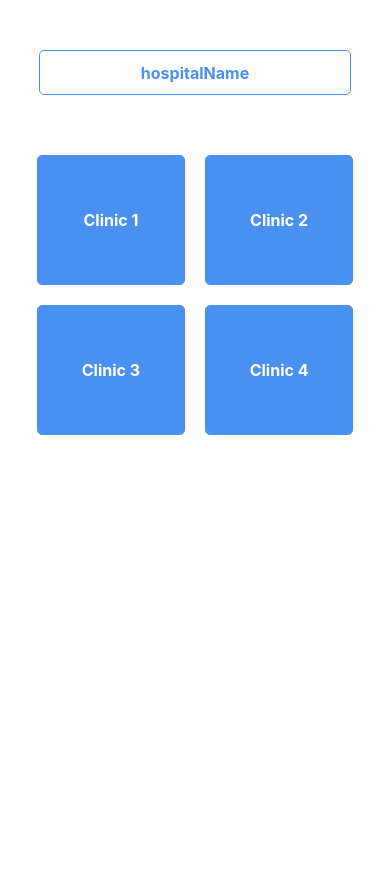
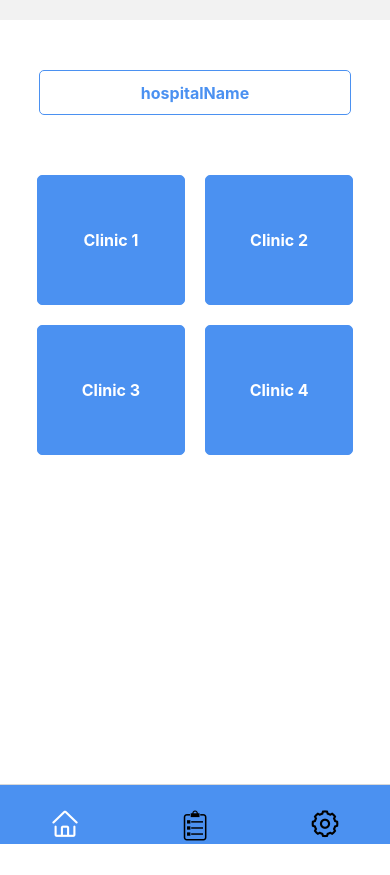
Before and after one commit to TetraTempest/MyHealthRole, a React Native app: screen /Clinics in a window 390 px wide. Before the commit the page ends 844 px from the top, so only its background shows below. Built offline with nearby package versions, Linux system fonts and the light colour scheme.

Commit message:
Bootom Navigation

```diff
--- a/src/GlobalCSS.js
+++ b/src/GlobalCSS.js
@@ -147,4 +147,13 @@ export const styles = StyleSheet.create({
     alignItems: "center",
     justifyContent: "center",
   },
+
+  tabNavigationStyle: {
+    bottom: 0,
+    left: 0,
+    height: 60,
+    right: 0,
+    elevation: 0,
+    paddingTop: 10,
+  },
 });
--- a/src/navigation/BottomNavigation.js
+++ b/src/navigation/BottomNavigation.js
@@ -1,29 +1,36 @@
 import React from "react";
 import { createBottomTabNavigator } from "@react-navigation/bottom-tabs";
 import Clinics from "../pages/Clinics";
+import Settings from "../pages/Settings";
 import AntDesign from "react-native-vector-icons/AntDesign";
+import Fontisto from "react-native-vector-icons/Fontisto";
 import { styles } from "../GlobalCSS";
-i;
+import { View } from "react-native";
+import MyAppointments from "../pages/MyAppointments";
 
 const Tab = createBottomTabNavigator();
 
 const BottomNavigation = () => {
   return (
+    <View
+      style={{
+        position: "relative",
+        paddingTop: 20,
+        height: 60,
+        flex: 1,
+        width: "100%",
+      }}
+    >
       <Tab.Navigator
         screenOptions={{
           tabBarStyle: {
-          bottom: 0,
-          left: 0,
-          height: 60,
-          right: 0,
-          elevation: 0,
-          paddingTop: 10,
-          backgroundColor: "#104728",
+            ...styles.tabNavigationStyle,
+            ...styles.primaryColor,
           },
         }}
       >
         <Tab.Screen
-        name="Clinics"
+          name="Home"
           options={{
             tabBarLabel: "",
             headerShown: false,
@@ -32,14 +39,51 @@ const BottomNavigation = () => {
                 <AntDesign
                   name="home"
                   size={30}
-                color={focused ? "#FFFFFF" : "#748c94"}
+                  color={focused ? "#FFFFFF" : "#000000"}
                 />
               </View>
             ),
           }}
           component={Clinics}
         />
+
+        <Tab.Screen
+          name="MyAppointments"
+          options={{
+            tabBarLabel: "",
+            headerShown: false,
+            tabBarIcon: ({ focused }) => (
+              <View style={styles.viewIconStyle}>
+                <Fontisto
+                  name="prescription"
+                  size={30}
+                  color={focused ? "#FFFFFF" : "#000000"}
+                />
+              </View>
+            ),
+          }}
+          component={MyAppointments}
+        />
+
+        <Tab.Screen
+          name="Settings"
+          options={{
+            tabBarLabel: "",
+            headerShown: false,
+            tabBarIcon: ({ focused }) => (
+              <View style={styles.viewIconStyle}>
+                <AntDesign
+                  name="setting"
+                  size={30}
+                  color={focused ? "#FFFFFF" : "#000000"}
+                />
+              </View>
+            ),
+          }}
+          component={Settings}
+        />
       </Tab.Navigator>
+    </View>
   );
 };
 
--- a/src/navigation/Navigation.js
+++ b/src/navigation/Navigation.js
@@ -3,7 +3,8 @@ import { NavigationContainer } from "@react-navigation/native";
 import { createNativeStackNavigator } from "@react-navigation/native-stack";
 import GetStarted from "../pages/GetStarted.js";
 import Login from "../pages/Login.js";
-import Clinics from "../pages/Clinics.js";
+import BottomNavigation from "./BottomNavigation";
+
 const Stack = createNativeStackNavigator();
 
 const Navigation = () => {
@@ -16,10 +17,11 @@ const Navigation = () => {
         <Stack.Screen name="Login" options={{ headerShown: false }}>
           {() => <Login />}
         </Stack.Screen>
+
         <Stack.Screen
           name="Clinics"
-          component={Clinics}
-          options={{ headerShown: false }}
+          component={BottomNavigation}
+          options={{ header: () => null }}
         />
       </Stack.Navigator>
     </NavigationContainer>
--- /dev/null
+++ b/src/pages/MyAppointments.js
@@ -0,0 +1,12 @@
+import { View, Text } from "react-native";
+import React from "react";
+
+const MyAppointments = () => {
+  return (
+    <View>
+      <Text>MyAppointments</Text>
+    </View>
+  );
+};
+
+export default MyAppointments;
--- /dev/null
+++ b/src/pages/Settings.js
@@ -0,0 +1,12 @@
+import { View, Text } from "react-native";
+import React from "react";
+
+const Settings = () => {
+  return (
+    <View>
+      <Text>Setings</Text>
+    </View>
+  );
+};
+
+export default Settings;
```
Lines whose indentation alone changed are shown as unchanged.
